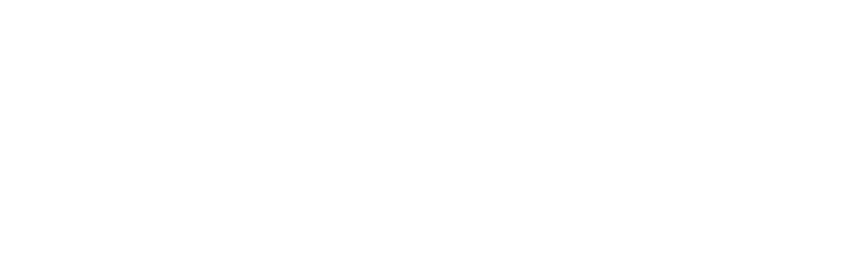
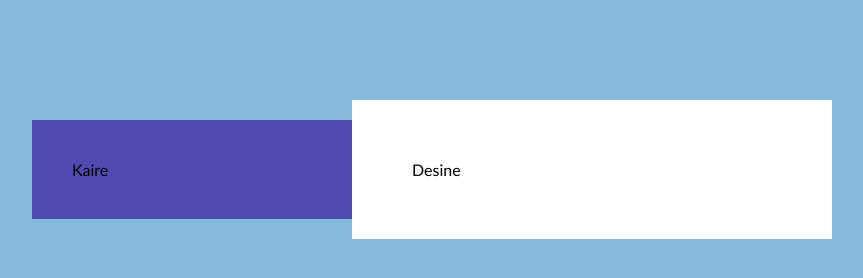
Before and after one commit to brokenfingers/6-sign-up, a website: page index.html in a window 1280 px wide. Shown: the whole page, without its empty margins (208-1071 px from the left). Drawn offline with Linux system fonts and the light colour scheme.

Commit message:
initial style

```diff
--- /dev/null
+++ b/css/main.css
@@ -0,0 +1,34 @@
+body,
+body *{
+    margin: 0;
+    padding: 0;
+    box-sizing: border-box;
+    font-family: 'Gill Sans', 'Gill Sans MT', Calibri, 'Trebuchet MS', sans-serif;
+}
+
+body {
+    background-color: #84BADC;
+}
+
+main {
+    width: 800px;
+
+    margin-top: 100px;
+    display: inline-block;
+    margin-left: calc(50% - 400px);
+}
+
+main > div:first-child{
+    margin-top: 20px;
+    padding: 40px;
+    width: 40%;
+    float: left;
+    background-color:#514BB1;
+}
+
+main > div:last-child{
+    padding: 60px;
+    width: 60%;
+    float: left;
+    background-color: #fff;
+}
--- a/index.html
+++ b/index.html
@@ -14,9 +14,14 @@
     <meta name="msapplication-config" content="./img/favicon/browserconfig.xml">
     <meta name="theme-color" content="#63b3dc">
     <link rel="shortcut icon" href="./favicon.ico" type="image/x-icon">
+    <link rel="stylesheet" href="./css/main.css">
     <title>Sign up</title>
 </head>
 <body>
+    <main>
+        <div>Kaire</div>
+        <div>Desine</div>
+    </main>
 
 </body>
 </html>
```
